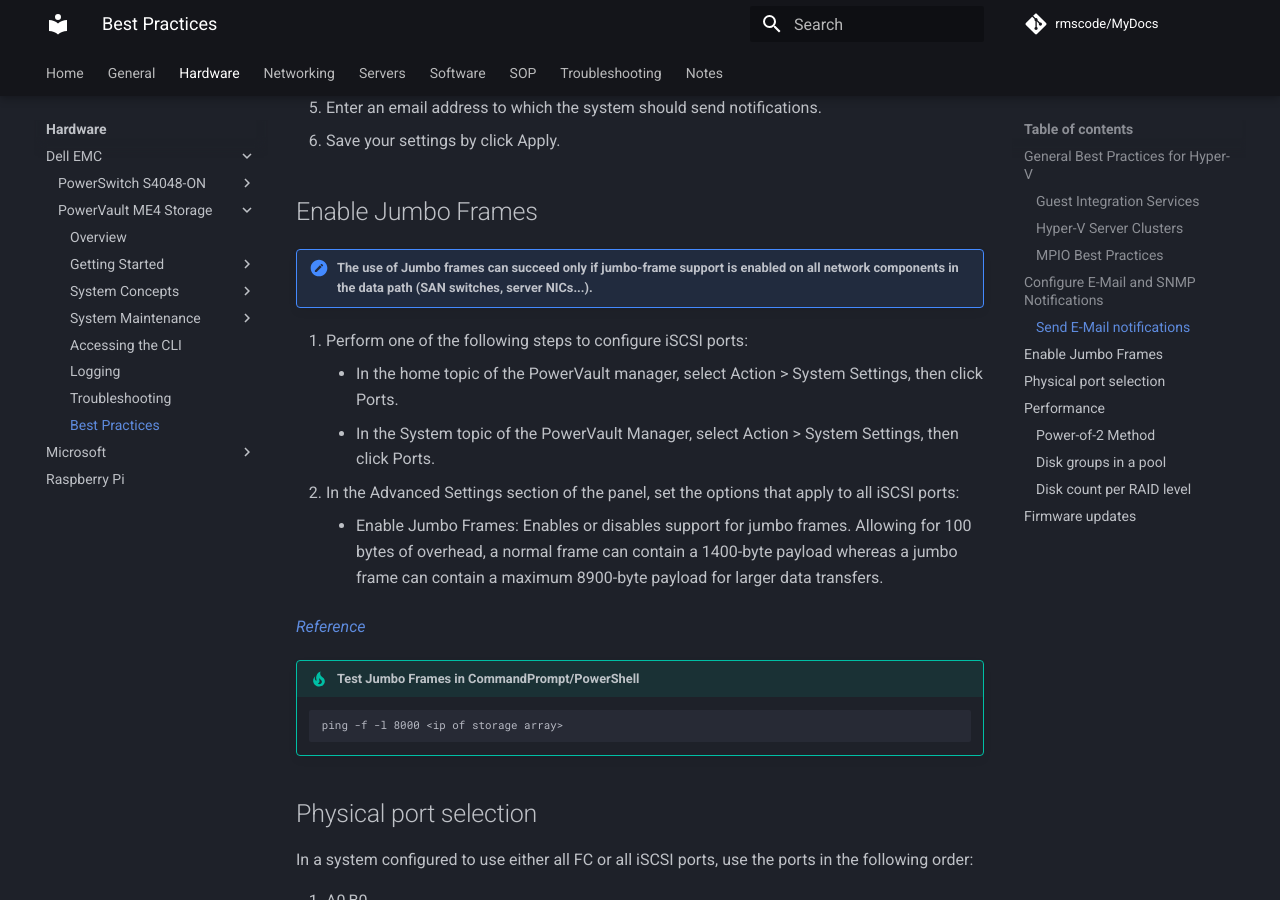
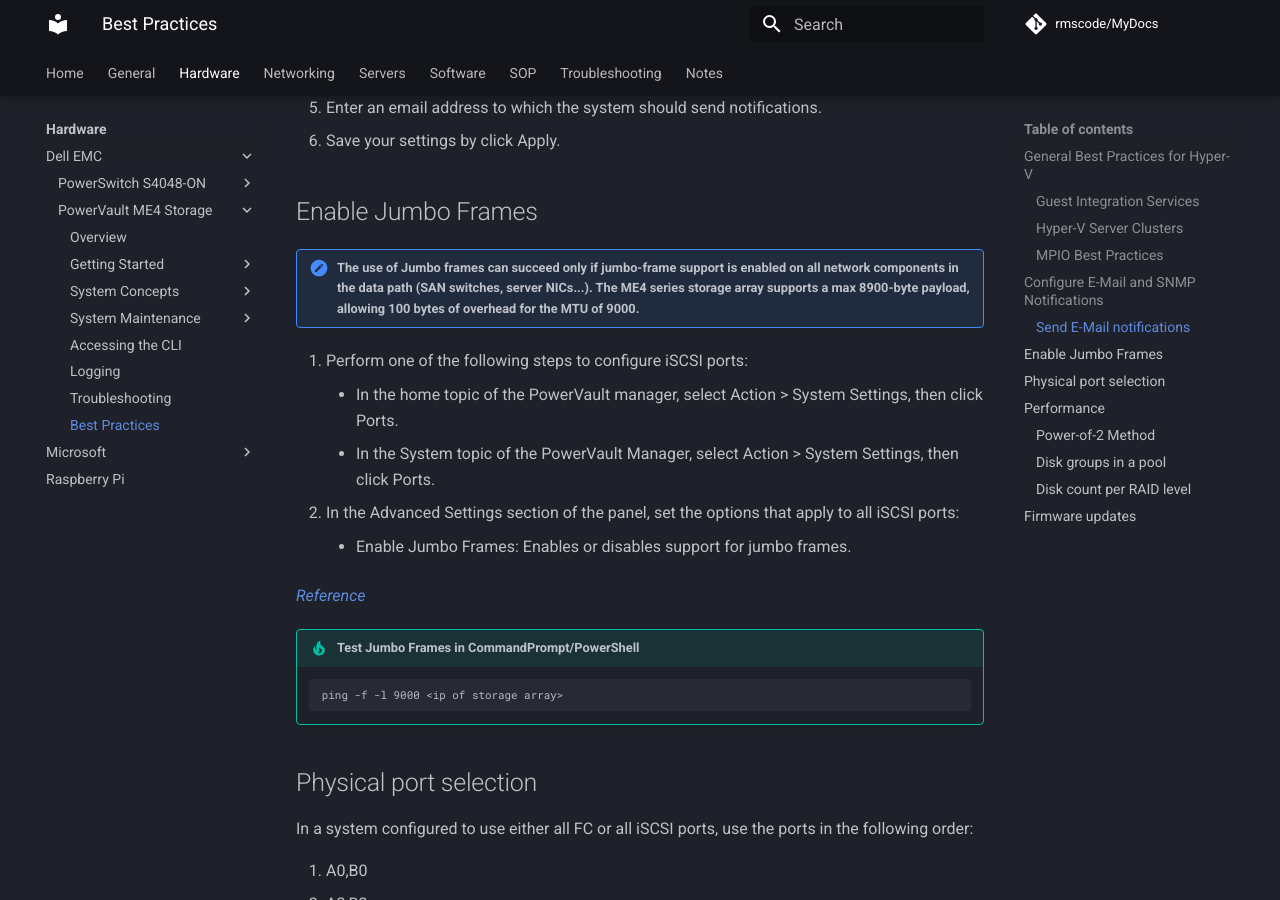
Before and after one commit to rmscode/binary-garden, an MkDocs documentation site: the page built from docs/hardware/dell-emc/powervault-me4/me4-best-practice.md, in a window 1280 px wide and 900 px high, scrolled down 2102 px. Built offline with MkDocs 1.6.1 and Material for MkDocs 9.7.7, drawn with Linux system fonts in a browser that asks for light colours; comment, search, counter and statistics services are not loaded.

Commit message:
Update me4-best-practice.md

````diff
--- a/docs/hardware/dell-emc/powervault-me4/me4-best-practice.md
+++ b/docs/hardware/dell-emc/powervault-me4/me4-best-practice.md
@@ -53,13 +53,13 @@
 
 ## Enable Jumbo Frames
 
-!!! note "The use of Jumbo frames can succeed only if jumbo-frame support is enabled on all network components in the data path (SAN switches, server NICs...)."
+!!! note "The use of Jumbo frames can succeed only if jumbo-frame support is enabled on all network components in the data path (SAN switches, server NICs...). The ME4 series storage array supports a max 8900-byte payload, allowing 100 bytes of overhead for the MTU of 9000."
 
 1. Perform one of the following steps to configure iSCSI ports:
     - In the home topic of the PowerVault manager, select Action > System Settings, then click Ports.
     - In the System topic of the PowerVault Manager, select Action > System Settings, then click Ports.
 2. In the Advanced Settings section of the panel, set the options that apply to all iSCSI ports:
-    - Enable Jumbo Frames: Enables or disables support for jumbo frames. Allowing for 100 bytes of overhead, a normal frame can contain a 1400-byte payload whereas a jumbo frame can contain a maximum 8900-byte payload for larger data transfers.
+    - Enable Jumbo Frames: Enables or disables support for jumbo frames.
 
 [*Reference*](https://www.dell.com/support/manuals/en-us/powervault-me4012/me4_series_ag_pub/configure-iscsi-ports?guid=guid-9c7ddef3-9cae-4788-b553-dffdc99c4aa6&lang=en-us)
 
@@ -67,7 +67,7 @@
 !!! tip "Test Jumbo Frames in CommandPrompt/PowerShell"
 
     ```ps
-    ping -f -l 8000 <ip of storage array>
+    ping -f -l 9000 <ip of storage array>
     ```
 
 ## Physical port selection
````
